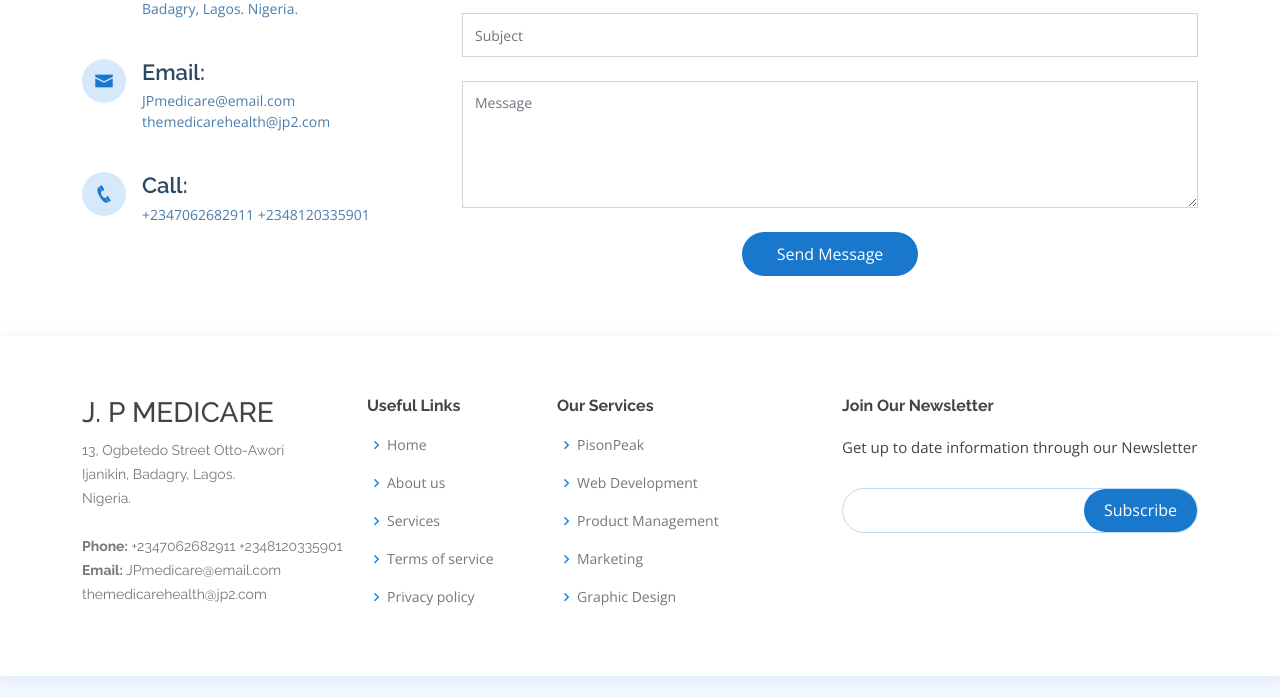
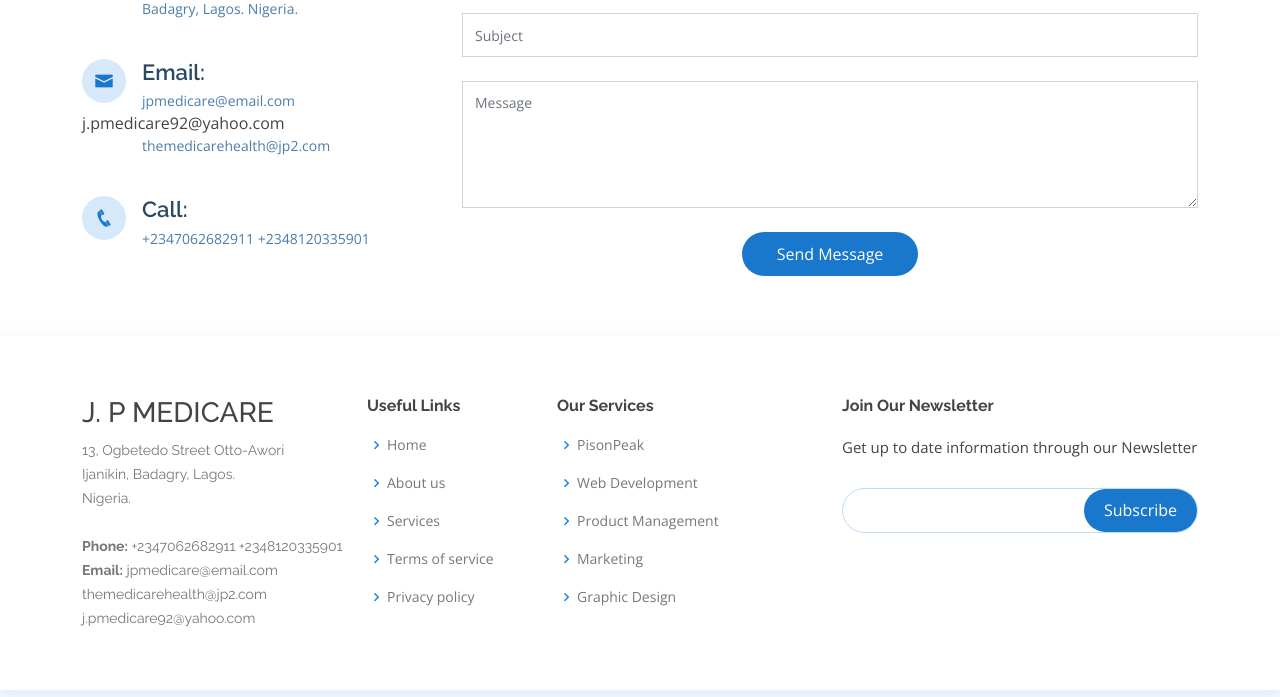
Before and after one commit to pisonpeakgroup/J.P-MediCareD, a plain HTML site: page index.html in a window 1280 px wide. Shown: the part 7630-8327 px from the top of the page. Drawn offline with nearby package versions, Linux system fonts and the light colour scheme.

Commit message:
Update index.html

```diff
--- a/index.html
+++ b/index.html
@@ -805,8 +805,7 @@ jpmedicare@email.com
               <div class="email">
                 <i class="icofont-envelope"></i>
                 <h4>Email:</h4>
-                <p>JPmedicare@email.com</p>
-                <p>themedicarehealth@jp2.com</p>
+                <p>jpmedicare@email.com</p>       j.pmedicare92@yahoo.com<br>         <p>themedicarehealth@jp2.com</p>
               </div>
 
               <div class="phone">
@@ -873,9 +872,10 @@ jpmedicare@email.com
               Nigeria. <br><br>
               <strong>Phone:</strong> +2347062682911
               +2348120335901<br>
-              <strong>Email:</strong> JPmedicare@email.com<br>
+              <strong>Email:</strong> jpmedicare@email.com<br>
 themedicarehealth@jp2.com<br>
-            </p>
+j.pmedicare92@yahoo.com<br>
+           </p>
           </div>
 
           <div class="col-lg-2 col-md-6 footer-links">
```
